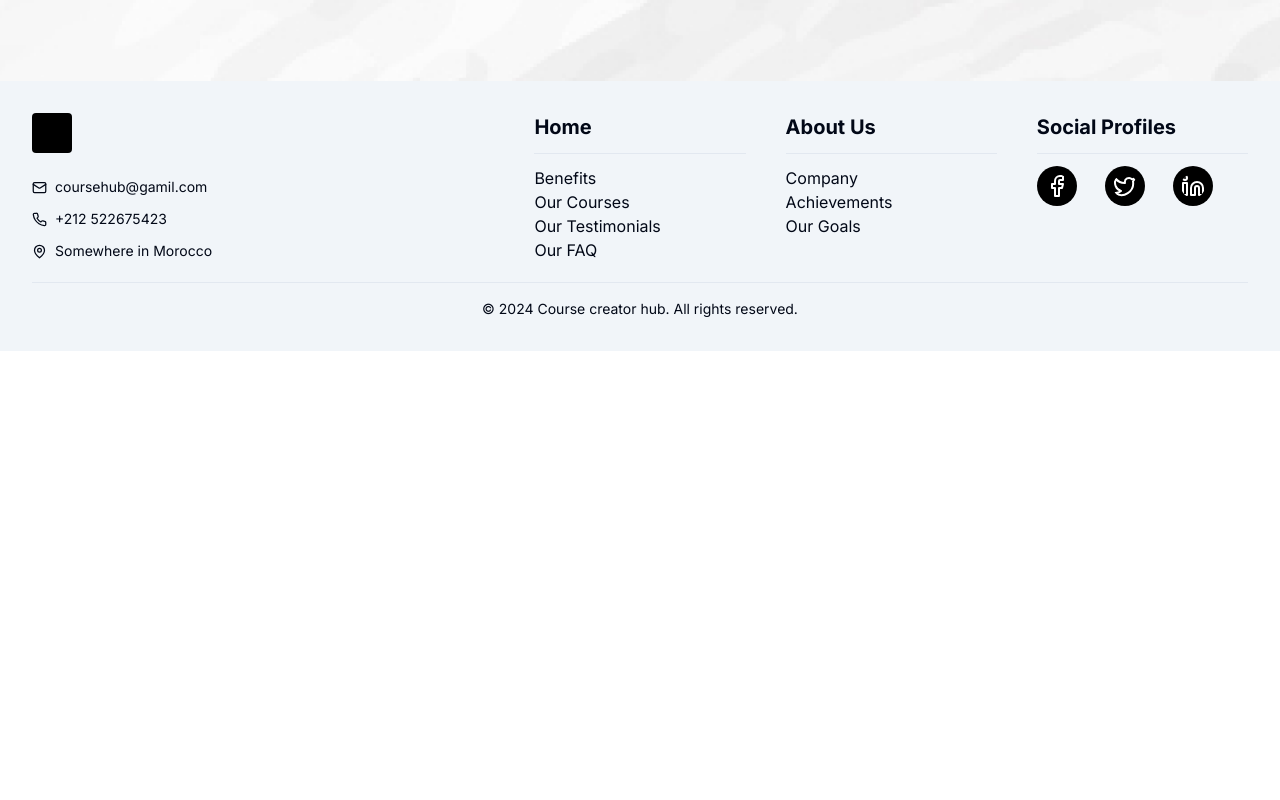
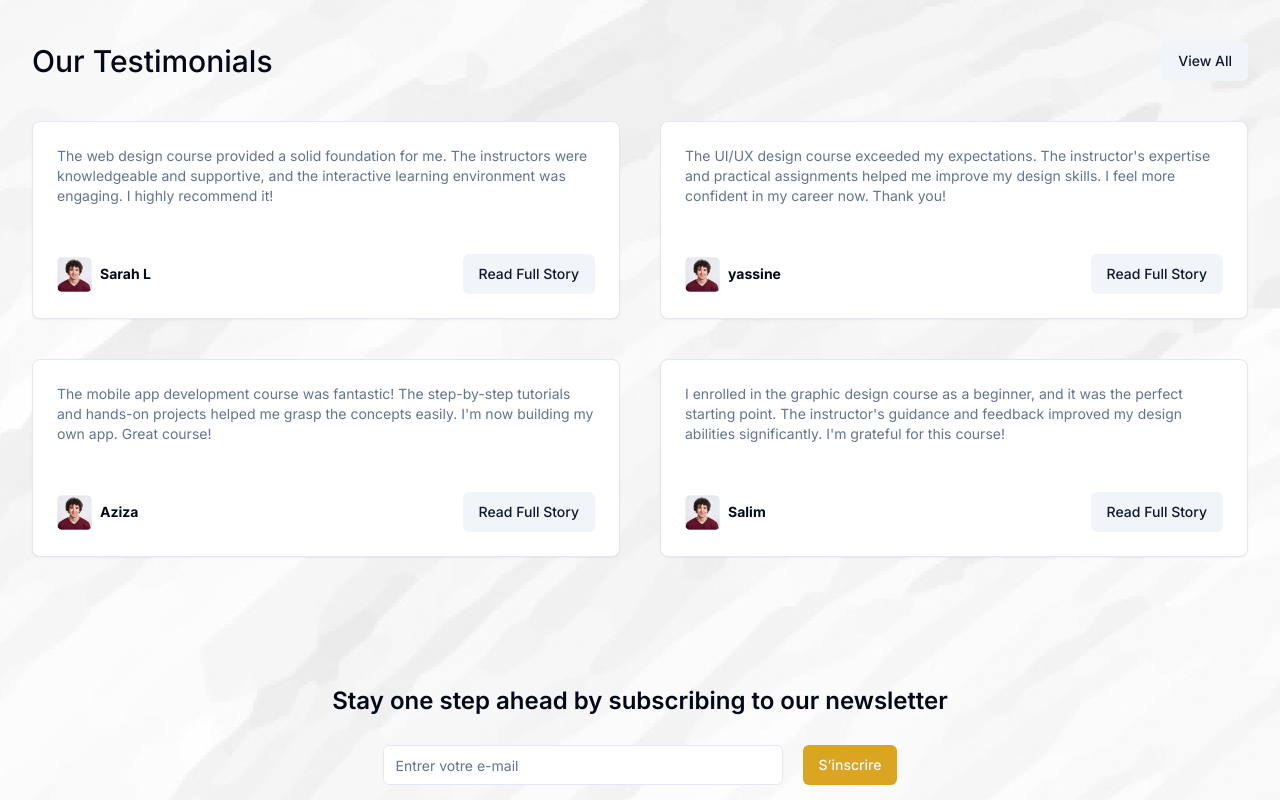
Before and after one commit to MajedHasan/course-hub, a Next.js app: page / in a window 1280 px wide. Shown: the part 3960-4760 px from the top of the page. Before the commit the page ends 4311 px from the top, so only its background shows below. Built offline with nearby package versions, Linux system fonts and the light colour scheme.

Commit message:
NewsLetter Form is Done

```diff
--- a/src/app/page.tsx
+++ b/src/app/page.tsx
@@ -1,3 +1,4 @@
+import NewsLetter from "@/components/common/newsletter";
 import Thunder from "@/components/icons/thunder";
 import { Badge } from "@/components/ui/badge";
 import { Button } from "@/components/ui/button";
@@ -336,6 +337,125 @@
             </Card>
           </div>
         </section>
+        <section className="container mx-auto md:my-20 my-8">
+          <div className="flex items-center justify-between gap-10 mb-10">
+            <h2 className="text-3xl font-medium">Our Testimonials</h2>
+            <Button asChild variant={"secondary"}>
+              <Link href={"/"}>View All</Link>
+            </Button>
+          </div>
+          <div className="grid lg:grid-cols-2 grid-cols-1 md:gap-10 gap-4">
+            <Card>
+              <CardHeader>
+                <CardDescription className="mb-6">
+                  The web design course provided a solid foundation for me. The
+                  instructors were knowledgeable and supportive, and the
+                  interactive learning environment was engaging. I highly
+                  recommend it!
+                </CardDescription>
+              </CardHeader>
+              <CardFooter>
+                <div className="flex items-center justify-between w-full">
+                  <div className="flex items-center gap-2">
+                    <Image
+                      src={"/img/testimonial-img-1.png"}
+                      alt=""
+                      width={35}
+                      height={35}
+                      className="rounded"
+                    />
+                    <span className="font-bold text-sm">Sarah L</span>
+                  </div>
+                  <Button asChild variant={"secondary"}>
+                    <Link href={"/"}>Read Full Story</Link>
+                  </Button>
+                </div>
+              </CardFooter>
+            </Card>
+            <Card>
+              <CardHeader>
+                <CardDescription className="mb-6">
+                  The UI/UX design course exceeded my expectations. The
+                  instructor{"'"}s expertise and practical assignments helped me
+                  improve my design skills. I feel more confident in my career
+                  now. Thank you!
+                </CardDescription>
+              </CardHeader>
+              <CardFooter>
+                <div className="flex items-center justify-between w-full">
+                  <div className="flex items-center gap-2">
+                    <Image
+                      src={"/img/testimonial-img-1.png"}
+                      alt=""
+                      width={35}
+                      height={35}
+                      className="rounded"
+                    />
+                    <span className="font-bold text-sm">yassine</span>
+                  </div>
+                  <Button asChild variant={"secondary"}>
+                    <Link href={"/"}>Read Full Story</Link>
+                  </Button>
+                </div>
+              </CardFooter>
+            </Card>
+            <Card>
+              <CardHeader>
+                <CardDescription className="mb-6">
+                  The mobile app development course was fantastic! The
+                  step-by-step tutorials and hands-on projects helped me grasp
+                  the concepts easily. I{"'"}m now building my own app. Great
+                  course!
+                </CardDescription>
+              </CardHeader>
+              <CardFooter>
+                <div className="flex items-center justify-between w-full">
+                  <div className="flex items-center gap-2">
+                    <Image
+                      src={"/img/testimonial-img-1.png"}
+                      alt=""
+                      width={35}
+                      height={35}
+                      className="rounded"
+                    />
+                    <span className="font-bold text-sm">Aziza </span>
+                  </div>
+                  <Button asChild variant={"secondary"}>
+                    <Link href={"/"}>Read Full Story</Link>
+                  </Button>
+                </div>
+              </CardFooter>
+            </Card>
+            <Card>
+              <CardHeader>
+                <CardDescription className="mb-6">
+                  I enrolled in the graphic design course as a beginner, and it
+                  was the perfect starting point. The instructor{"'"}s guidance
+                  and feedback improved my design abilities significantly. I
+                  {"'"}m grateful for this course!
+                </CardDescription>
+              </CardHeader>
+              <CardFooter>
+                <div className="flex items-center justify-between w-full">
+                  <div className="flex items-center gap-2">
+                    <Image
+                      src={"/img/testimonial-img-1.png"}
+                      alt=""
+                      width={35}
+                      height={35}
+                      className="rounded"
+                    />
+                    <span className="font-bold text-sm">Salim</span>
+                  </div>
+                  <Button asChild variant={"secondary"}>
+                    <Link href={"/"}>Read Full Story</Link>
+                  </Button>
+                </div>
+              </CardFooter>
+            </Card>
+          </div>
+        </section>
+        <NewsLetter />
       </main>
     </>
   );
--- /dev/null
+++ b/src/components/common/newsletter.tsx
@@ -0,0 +1,19 @@
+import React from "react";
+import NewsLetterForm from "../forms/newsletterForm";
+
+type Props = {};
+
+const NewsLetter = (props: Props) => {
+  return (
+    <section className="container mx-auto md:my-32 my-12">
+      <h2 className="md:text-2xl text-lg font-semibold text-center">
+        Stay one step ahead by subscribing to our newsletter
+      </h2>
+      <div className="mx-auto flex justify-center mt-7">
+        <NewsLetterForm />
+      </div>
+    </section>
+  );
+};
+
+export default NewsLetter;
--- /dev/null
+++ b/src/components/forms/newsletterForm.tsx
@@ -0,0 +1,64 @@
+"use client";
+import { z } from "zod";
+import { zodResolver } from "@hookform/resolvers/zod";
+import {
+  Form,
+  FormControl,
+  FormDescription,
+  FormField,
+  FormItem,
+  FormLabel,
+  FormMessage,
+} from "../ui/form";
+import { useForm } from "react-hook-form";
+import { Input } from "../ui/input";
+import { Button } from "../ui/button";
+
+type Props = {};
+
+const NewsLetterForm = (props: Props) => {
+  const formSchema = z.object({
+    email: z.string().min(2, {
+      message: "Email is required",
+    }),
+  });
+
+  const form = useForm<z.infer<typeof formSchema>>({
+    resolver: zodResolver(formSchema),
+    defaultValues: {
+      email: "",
+    },
+  });
+
+  const onSubmit = async (values: z.infer<typeof formSchema>) => {};
+
+  return (
+    <Form {...form}>
+      <form onSubmit={form.handleSubmit(onSubmit)} className="space-y-8">
+        <div className="flex md:flex-row flex-col items-center gap-5">
+          <FormField
+            control={form.control}
+            name="email"
+            render={({ field }) => (
+              <FormItem>
+                <FormControl>
+                  <Input
+                    className="md:w-[400px] w-full"
+                    placeholder="Entrer votre e-mail"
+                    {...field}
+                  />
+                </FormControl>
+                <FormMessage />
+              </FormItem>
+            )}
+          />
+          <Button type="submit" className="bg-themePrimary md:w-fit w-full">
+            S{"’"}inscrire
+          </Button>
+        </div>
+      </form>
+    </Form>
+  );
+};
+
+export default NewsLetterForm;
```
Also changed, not shown: public/img/testimonial-img-1.png (added).
